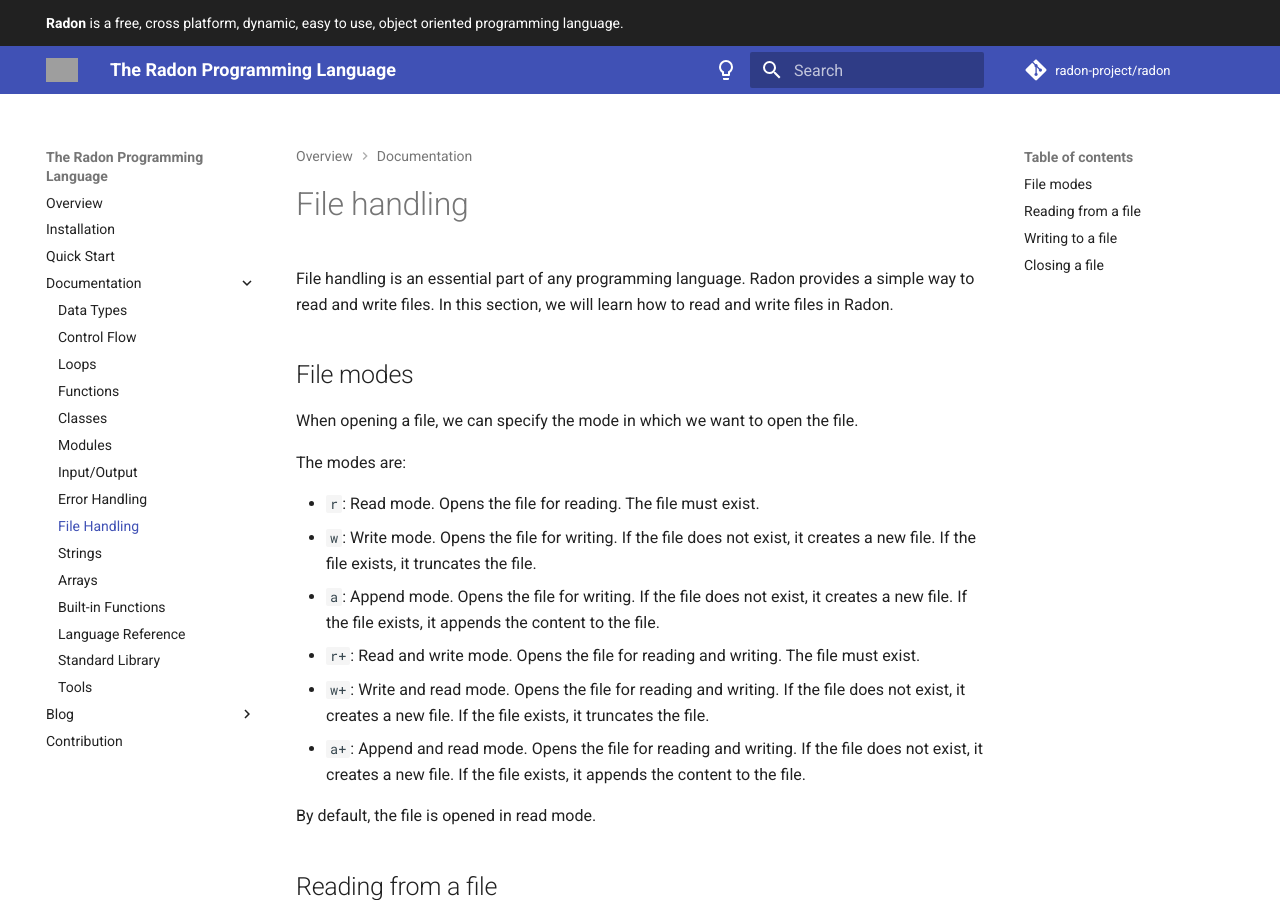
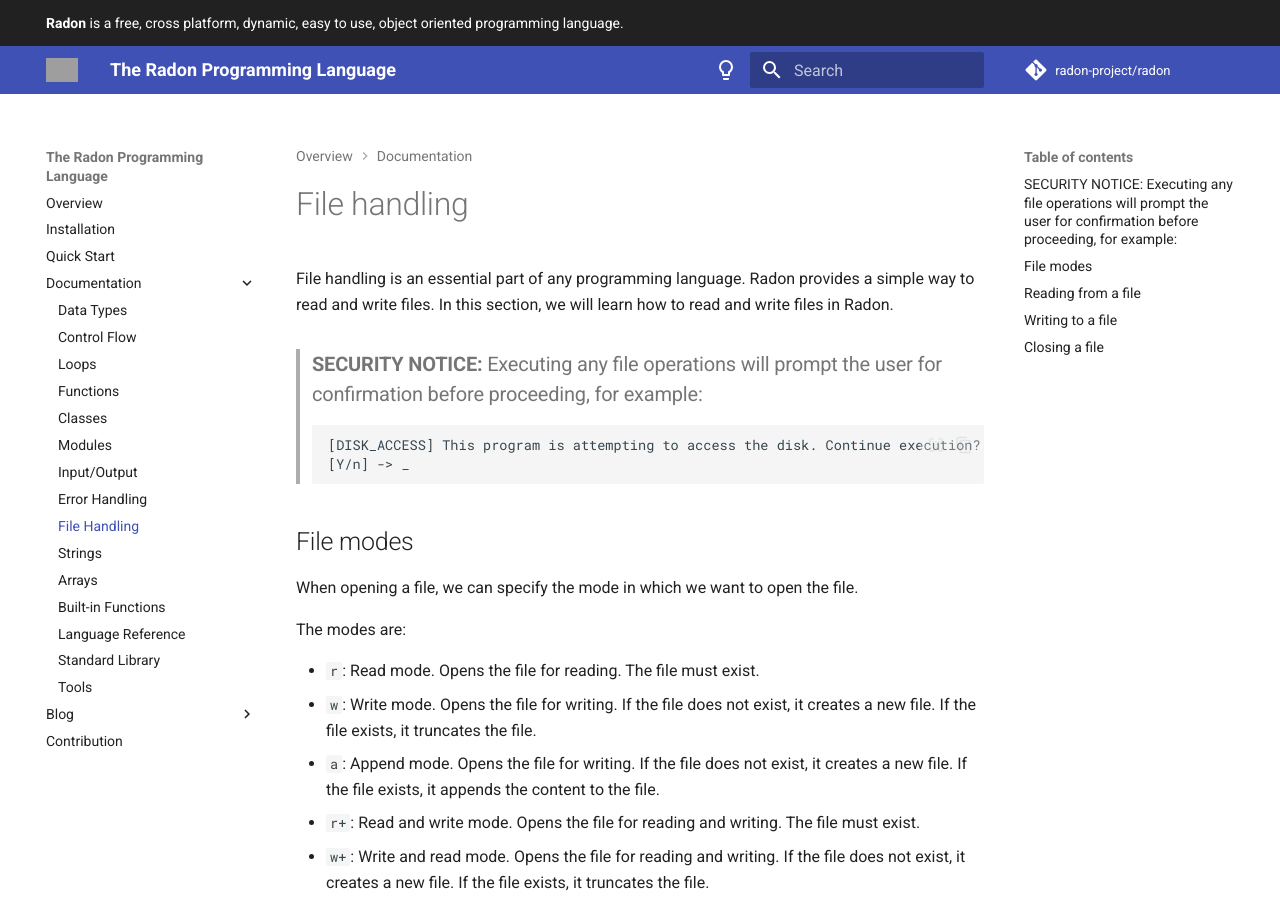
Before and after one commit to radon-project/docs, an MkDocs documentation site: the page built from docs/file-handling.md, in a window 1280 px wide and 900 px high. Built offline with MkDocs 1.6.1 and Material for MkDocs 9.7.7, drawn with Linux system fonts in a browser that asks for light colours; comment, search, counter and statistics services are not loaded; grey boxes are pictures that could not be loaded.

Commit message:
Added security notice in file handling page

````diff
--- a/docs/file-handling.md
+++ b/docs/file-handling.md
@@ -3,6 +3,12 @@
 File handling is an essential part of any programming language. Radon provides
 a simple way to read and write files. In this section, we will learn how to
 read and write files in Radon.
+
+> ### **SECURITY NOTICE:** Executing any file operations will prompt the user for confirmation before proceeding, for example:
+```
+[DISK_ACCESS] This program is attempting to access the disk. Continue execution?
+[Y/n] -> _
+```
 
 ## File modes
 
````
